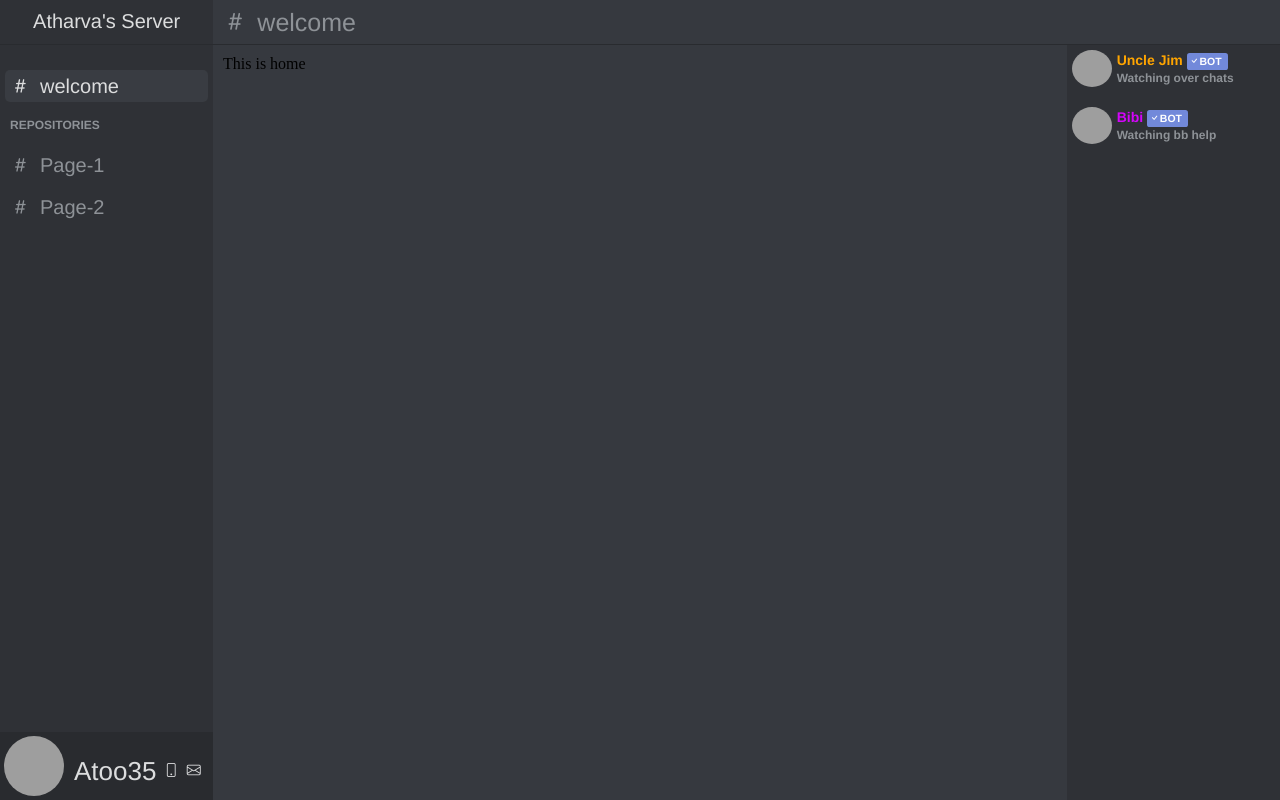
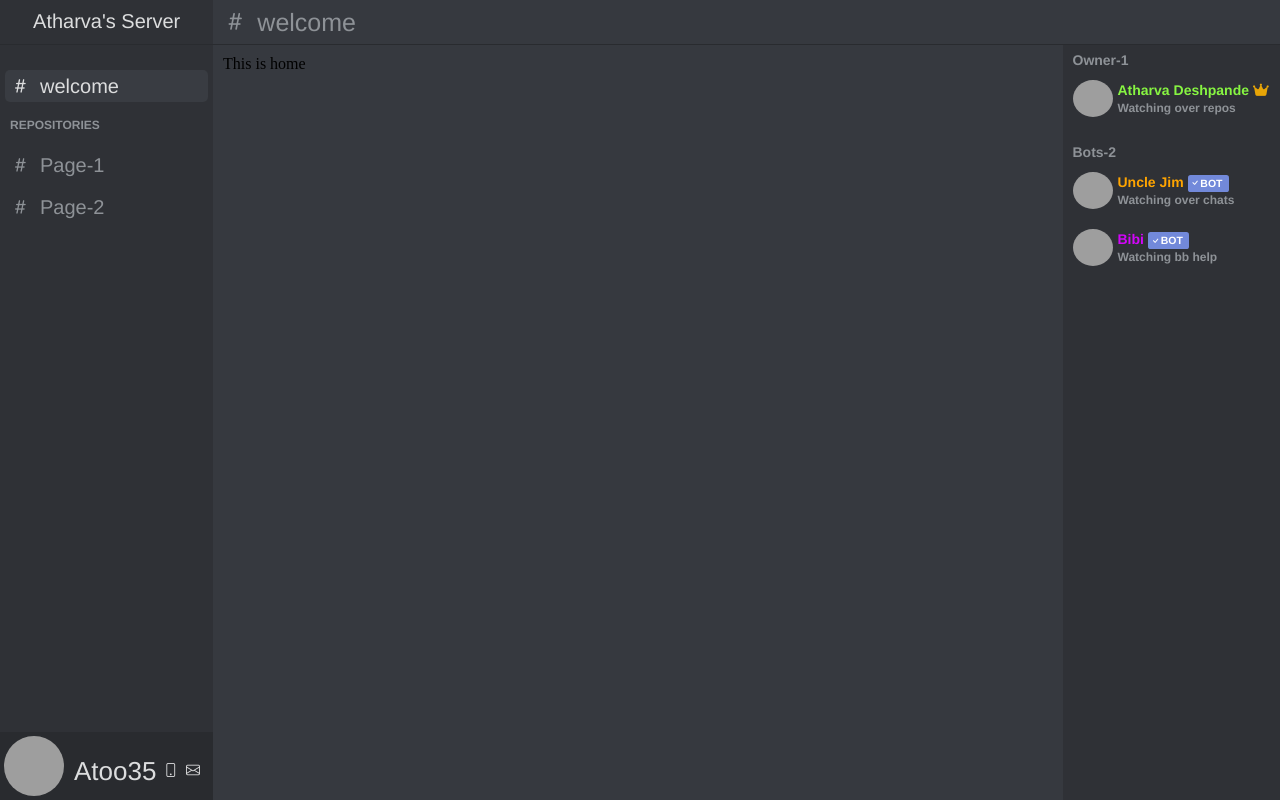
Before and after one commit to Atoo35/atoo35.github.io, a plain HTML site: page index.html in a window 1280 px wide. Drawn offline with nearby package versions, Linux system fonts and the light colour scheme; grey boxes are pictures that could not be loaded.

Commit message:
server owner added

```diff
--- a/assets/css/main.css
+++ b/assets/css/main.css
@@ -166,6 +166,15 @@ html, body{
 .right-nav{
         flex:1;
         background-color: var(--background-secondary);
+        padding-left: 5px;
+}
+.right-nav > div > p {
+        padding: 5px;
+        border-radius: 5px;
+        color: var(--channels-default);
+        margin: 0;
+        font-weight: 600;
+        font-size: 14px;
 }
 .bot-split{
         margin-top: 5px;
--- a/index.html
+++ b/index.html
@@ -13,6 +13,7 @@
         <link rel="stylesheet" href="/assets/css/main.css" />
         <script src="assets/js/router.js"></script>
         <script src="https://ajax.googleapis.com/ajax/libs/jquery/3.5.1/jquery.min.js"></script>
+        <script src="https://kit.fontawesome.com/70ca4d6520.js" crossorigin="anonymous"></script>
 </head>
 
 <body>
@@ -98,6 +99,28 @@
                                         style="border:none;width: 100%;margin:2px;"></iframe>
                         </div>
                         <div class="right-nav">
+                                <div>
+                                        <p>Owner-1</p>
+                                </div>
+                                <div class="bot-split">
+                                        <div class="bot-image">
+                                                <a href="https://github.com/Atoo35" target="_blank">
+                                                        <img class="bot-real-image"
+                                                                src="https://avatars.githubusercontent.com/u/43279227?s=400&u=1673f782587866aefc1c751deb798042e21867ab&v=4">
+                                                </a>
+                                        </div>
+                                        <div class="bot-data">
+                                                <div class="bot-name"><label style="color: #87f542;">Atharva Deshpande
+                                                <span style="color: #e8a507;" data-toggle="tooltip"
+                                                data-placement="top"
+                                                title="Server Owner"><i class="fas fa-crown"></i></span></label>
+                                                </div>
+                                                <div class="bot-status"><label>Watching <b>over repos</b></label></div>
+                                        </div>
+                                </div>
+                                <div>
+                                        <p>Bots-2</p>
+                                </div>
                                 <div class="bot-split">
                                         <div class="bot-image">
                                                 <a href="https://top.gg/bot/708353162347675749" target="_blank">
```
